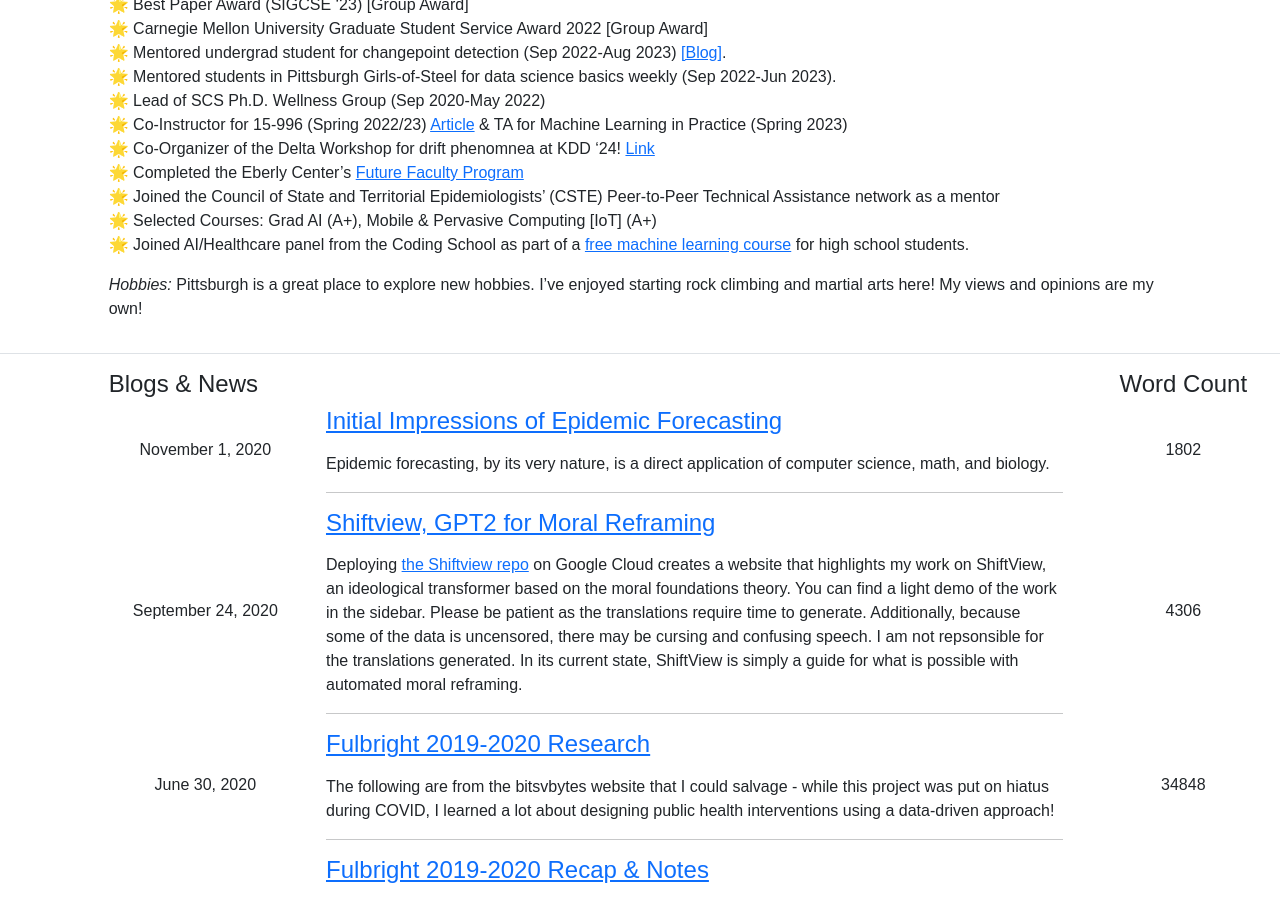
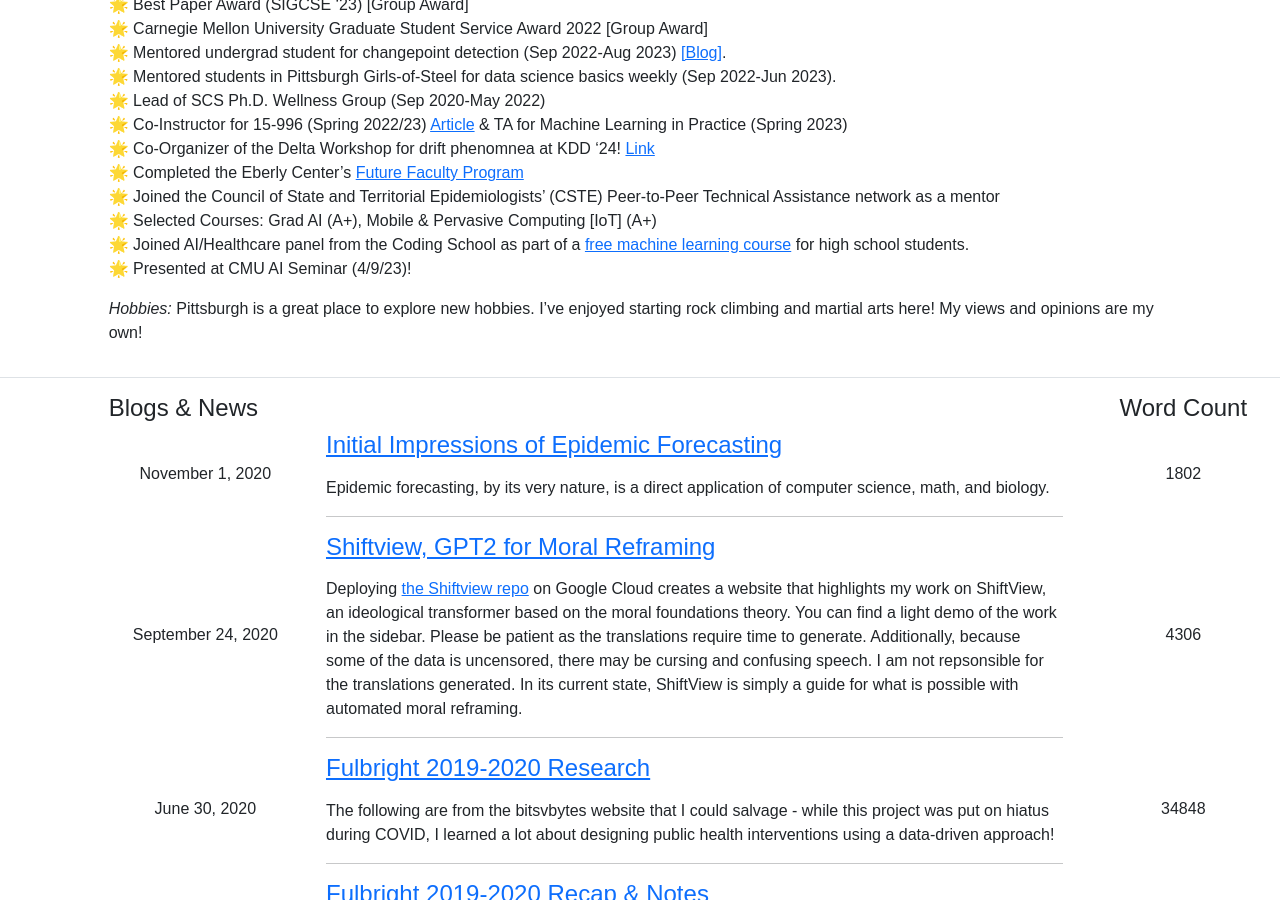
Before and after one commit to Ananya-Joshi/ananya-joshi.github.io, a Jekyll site: the page built from index.md, in a window 1280 px wide and 900 px high, scrolled down 3374 px. Built offline with Jekyll 4.4.1, drawn with Linux system fonts in a browser that asks for light colours.

Commit message:
Update index.md

```diff
--- a/index.md
+++ b/index.md
@@ -31,6 +31,7 @@ Please contact me if you would like to use this activity in your teaching.
 🌟 Joined the Council of State and Territorial Epidemiologists' (CSTE) Peer-to-Peer Technical Assistance network as a mentor
 🌟 Selected Courses: Grad AI (A+), Mobile & Pervasive Computing [IoT] (A+)
 🌟 Joined AI/Healthcare panel from the Coding School as part of a [free machine learning course](https://the-cs.org/train-course) for high school students.
+🌟 Presented at CMU AI Seminar (4/9/23)!
 
 *Hobbies:* Pittsburgh is a great place to explore new hobbies. I've enjoyed starting rock climbing and martial arts here!
 My views and opinions are my own!
```
